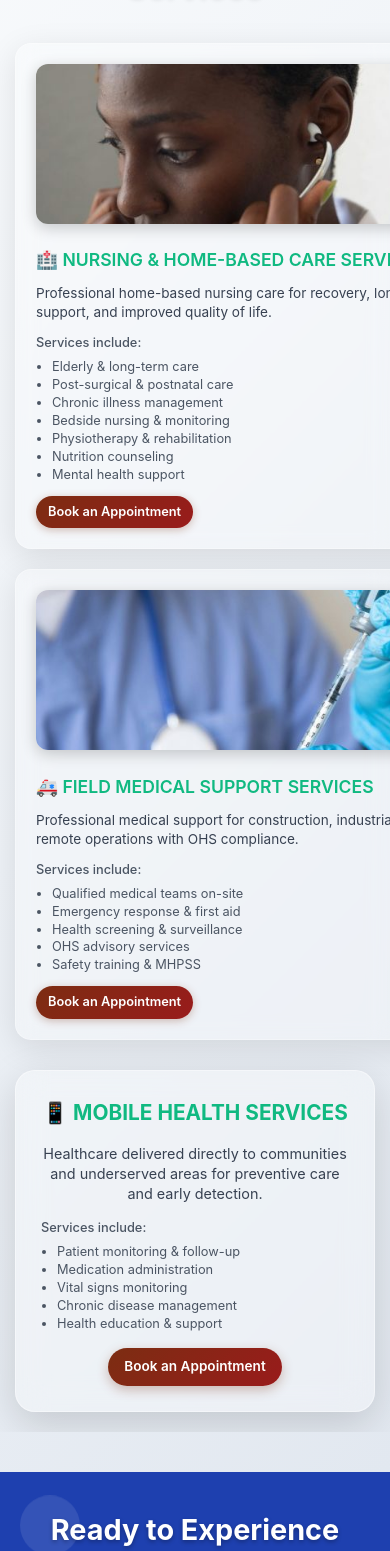
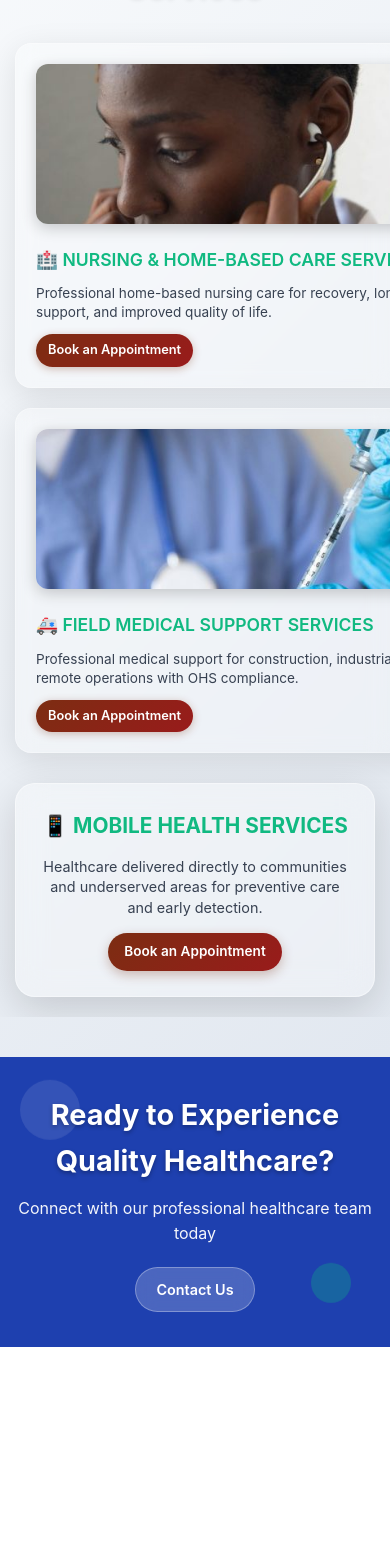
Before and after one commit to Ebiujchris/QNCFE, a React (Vite) app: page /services in a window 390 px wide. Shown: the part 446-1997 px from the top of the page. After the commit the page ends 1793 px from the top, so only its background shows below. Built offline with nearby package versions, Linux system fonts and the light colour scheme; the HTML template or start-up script is replaced by a standard one.

Commit message:
Fix responsiveness on navbar

```diff
--- a/src/pages/Services.jsx
+++ b/src/pages/Services.jsx
@@ -143,19 +143,6 @@ function Services() {
                 Professional home-based nursing care for recovery, long-term support, and improved quality of life.
               </p>
 
-              <div style={{fontSize: '0.8rem', lineHeight: '1.4', color: '#4b5563', marginBottom: '12px'}}>
-                <p style={{marginBottom: '6px', fontWeight: '500'}}>Services include:</p>
-                <ul style={{paddingLeft: '16px', margin: 0}}>
-                  <li>Elderly & long-term care</li>
-                  <li>Post-surgical & postnatal care</li>
-                  <li>Chronic illness management</li>
-                  <li>Bedside nursing & monitoring</li>
-                  <li>Physiotherapy & rehabilitation</li>
-                  <li>Nutrition counseling</li>
-                  <li>Mental health support</li>
-                </ul>
-              </div>
-
               <div style={{display: 'flex', gap: '10px', alignItems: 'center', flexWrap: 'wrap'}}>
                 <Link to="/book" style={{
                   background: 'linear-gradient(135deg, #7c2d12, #991b1b)',
@@ -221,17 +208,6 @@ function Services() {
                 Professional medical support for construction, industrial, and remote operations with OHS compliance.
               </p>
 
-              <div style={{fontSize: '0.8rem', lineHeight: '1.4', color: '#4b5563', marginBottom: '12px'}}>
-                <p style={{marginBottom: '6px', fontWeight: '500'}}>Services include:</p>
-                <ul style={{paddingLeft: '16px', margin: 0}}>
-                  <li>Qualified medical teams on-site</li>
-                  <li>Emergency response & first aid</li>
-                  <li>Health screening & surveillance</li>
-                  <li>OHS advisory services</li>
-                  <li>Safety training & MHPSS</li>
-                </ul>
-              </div>
-
               <div style={{display: 'flex', gap: '10px', alignItems: 'center', flexWrap: 'wrap'}}>
                 <Link to="/book" style={{
                   background: 'linear-gradient(135deg, #7c2d12, #991b1b)',
@@ -285,17 +261,6 @@ function Services() {
             <p style={{fontSize: '0.9rem', lineHeight: '1.4', color: '#374151', marginBottom: '15px', textAlign: 'center'}}>
               Healthcare delivered directly to communities and underserved areas for preventive care and early detection.
             </p>
-
-            <div style={{fontSize: '0.8rem', lineHeight: '1.4', color: '#4b5563', marginBottom: '15px'}}>
-              <p style={{marginBottom: '6px', fontWeight: '500'}}>Services include:</p>
-              <ul style={{paddingLeft: '16px', margin: 0}}>
-                <li>Patient monitoring & follow-up</li>
-                <li>Medication administration</li>
-                <li>Vital signs monitoring</li>
-                <li>Chronic disease management</li>
-                <li>Health education & support</li>
-              </ul>
-            </div>
 
             <div style={{display: 'flex', gap: '15px', alignItems: 'center', justifyContent: 'center', flexWrap: 'wrap'}}>
               <Link to="/book" style={{
```
